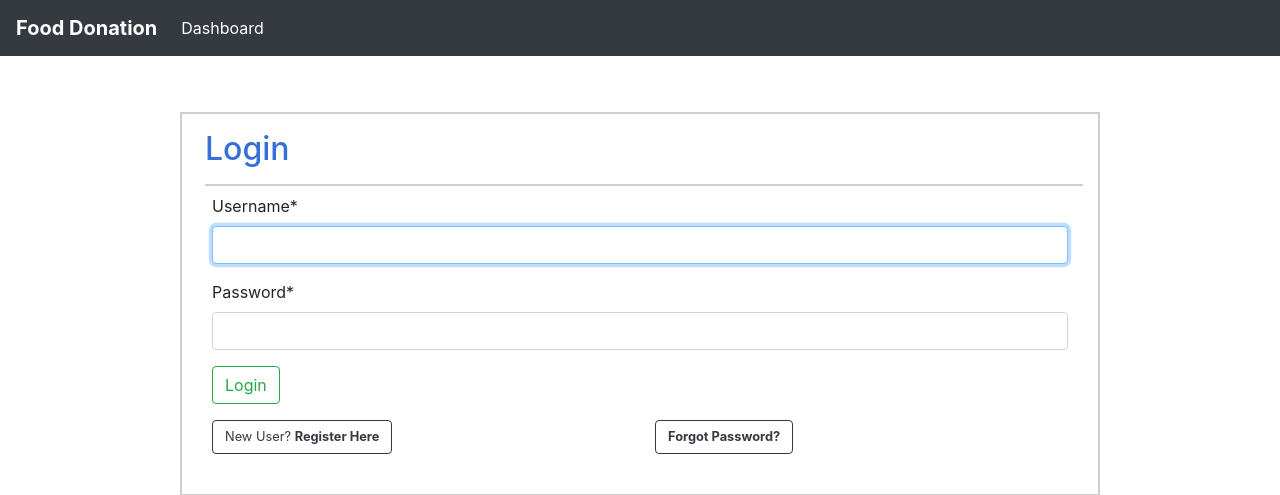
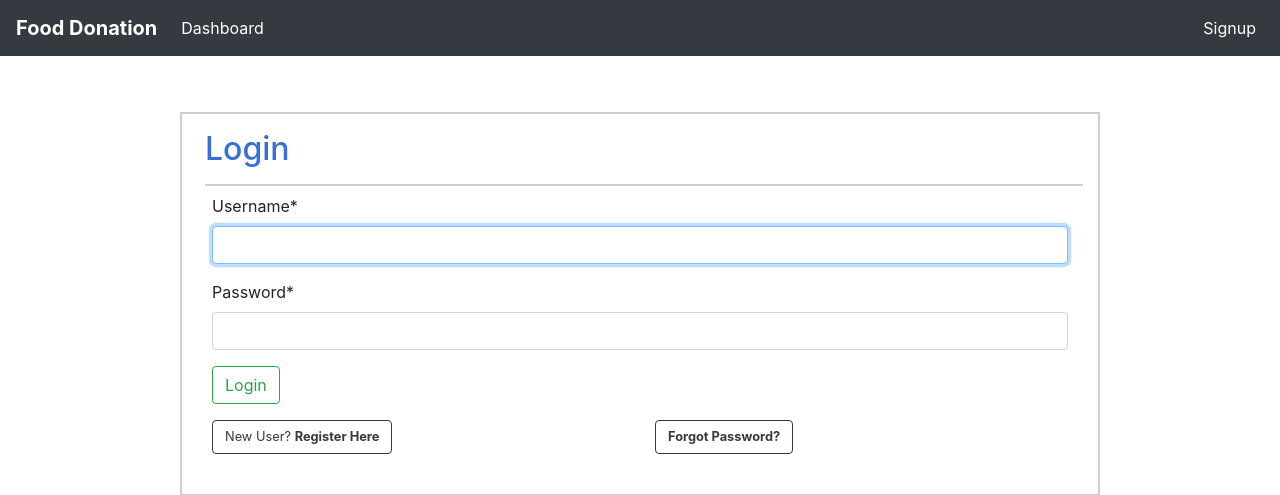
Before and after one commit to adityanav123/FoodDonation, a Django app: page /users/login/ in a window 1280 px wide. Shown: the top 495 px of the page. Run offline with Django 3.2, Linux system fonts and the light colour scheme; some libraries are stand-ins or nearby versions.

Commit message:
Update login.html

```diff
--- a/templates/registration/login.html
+++ b/templates/registration/login.html
@@ -4,7 +4,9 @@
 {% block title %} Food Donation | Login {% endblock %}
 
 {% block navigation %}
-	<a href="{% url 'homePage' %}" class="btn btn-outline-dark" method = "post"><strong>Home</strong></a>
+	<li class="nav-item active">
+		<a class="nav-link" href="{% url 'signup' %}">Signup <span class="sr-only">(current)</span></a>
+	</li>
 {% endblock %}
 
 {% block content %}
```
